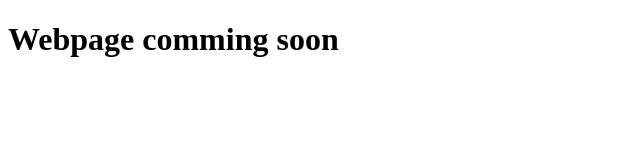
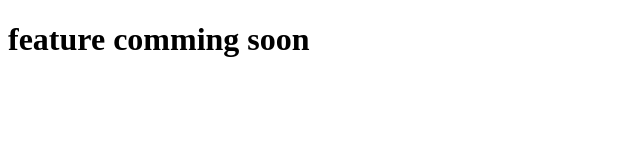
Before and after one commit to taurouf/gitone, a plain HTML site: page index.html in a window 1280 px wide. Shown: the whole page, without its empty margins (0-640 px from the left). Drawn offline with Linux system fonts and the light colour scheme.

Commit message:
deuxieme commit de ma page web test

```diff
--- a/index.html
+++ b/index.html
@@ -6,7 +6,7 @@
     <title>mon test</title>
 </head>
 <body>
-    <h1>Webpage comming soon</h1>
+    <h1>feature comming soon</h1>
 
 </body>
 </html>
```
